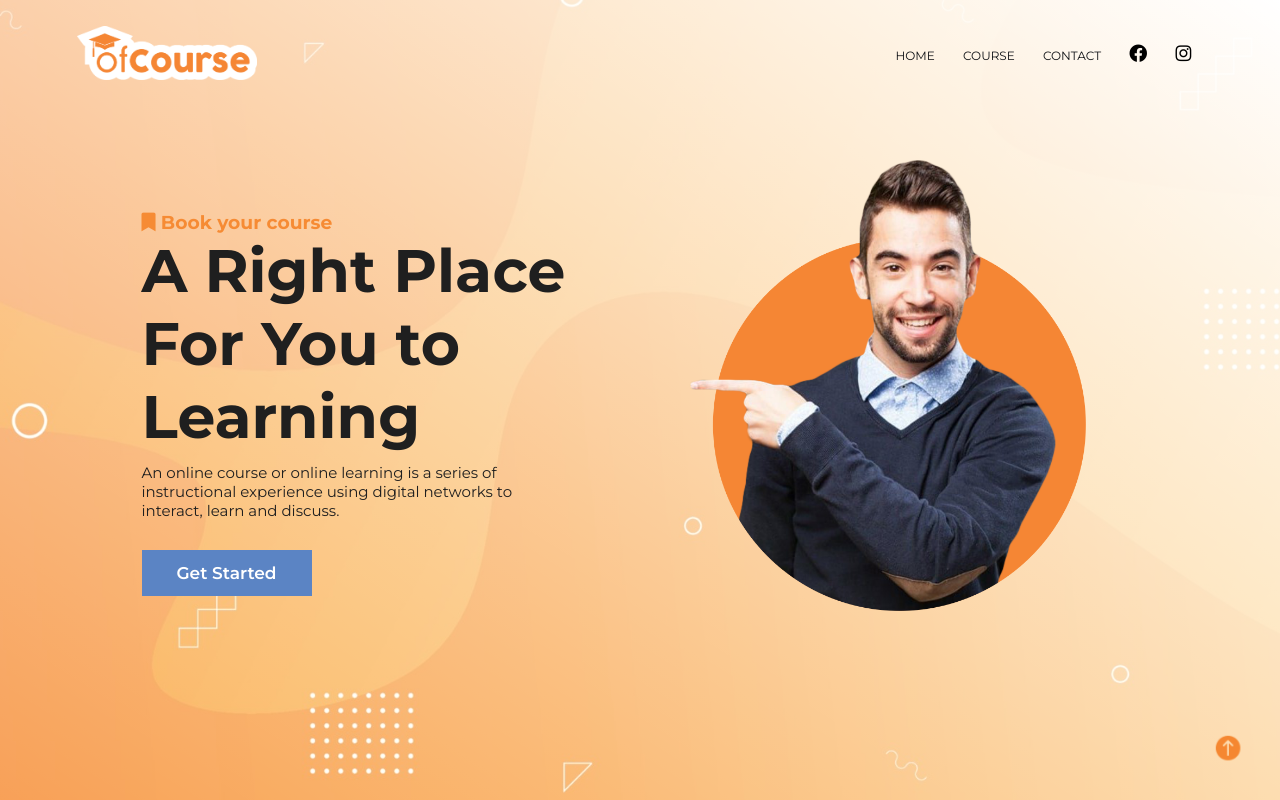
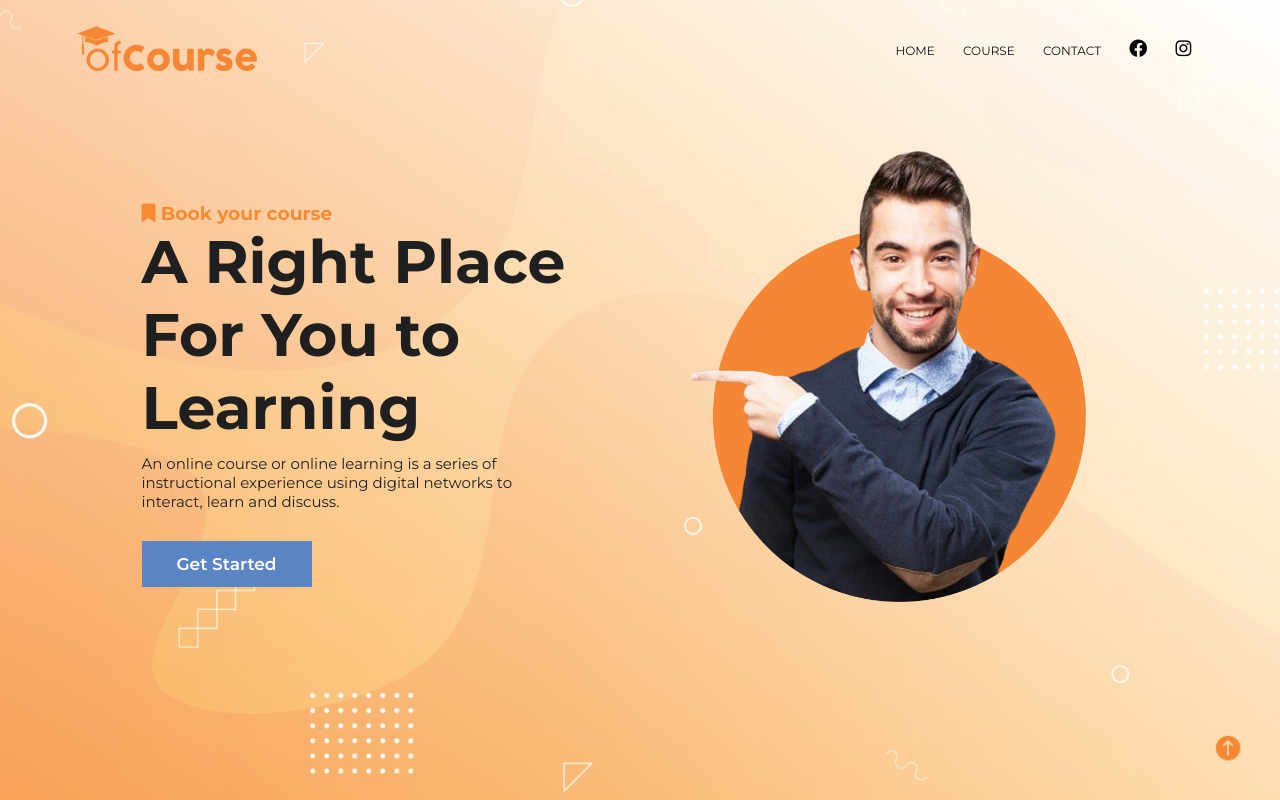
Before and after one commit to RifqiAuliaRochman/ofCourse_Landingpage.github.io, a plain HTML site: page index.html in a window 1280 px wide. Shown: the top 800 px of the page. Drawn offline with Linux system fonts and the light colour scheme.

Commit message:
ubah logo

```diff
--- a/index.html
+++ b/index.html
@@ -17,7 +17,7 @@
 <!---------- HEADER DAN NAV SECTION --------->
 <section class="header" id="header">
     <nav>
-        <a href="index.html"><img src="img/logo ofcourse2.png"></a>
+        <a href="index.html"><img src="img/logo ofcourse.png"></a>
         <div class="nav-link" id="navLink">
             <i class="far fa-times-circle" onclick="hideMenu()"></i>
             <ul>
```
